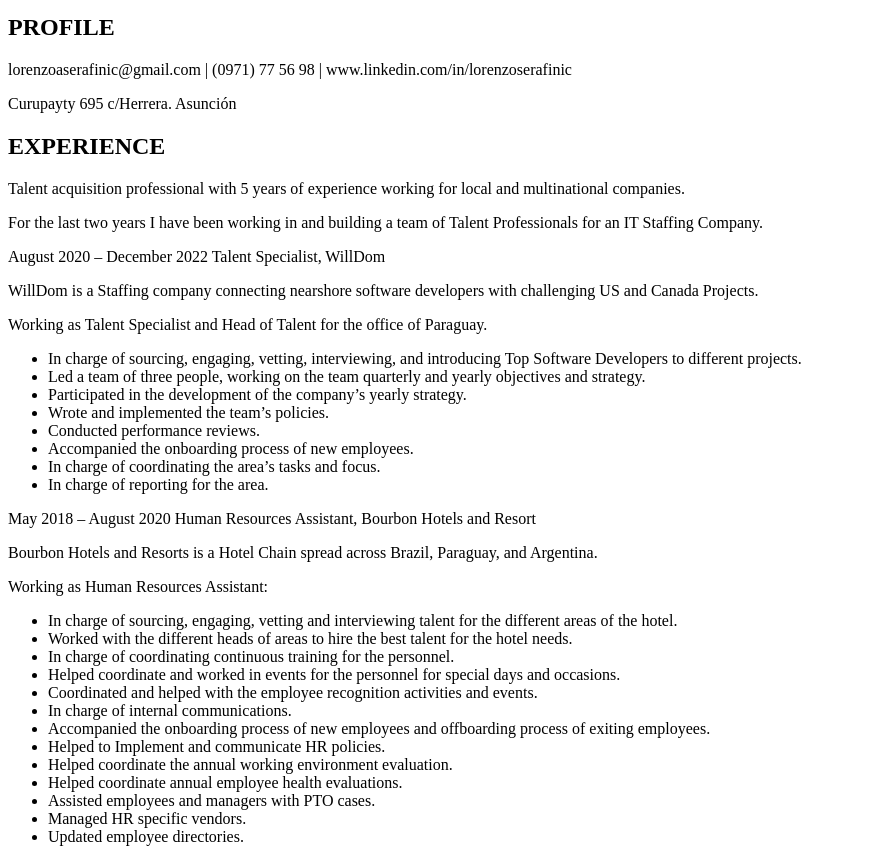
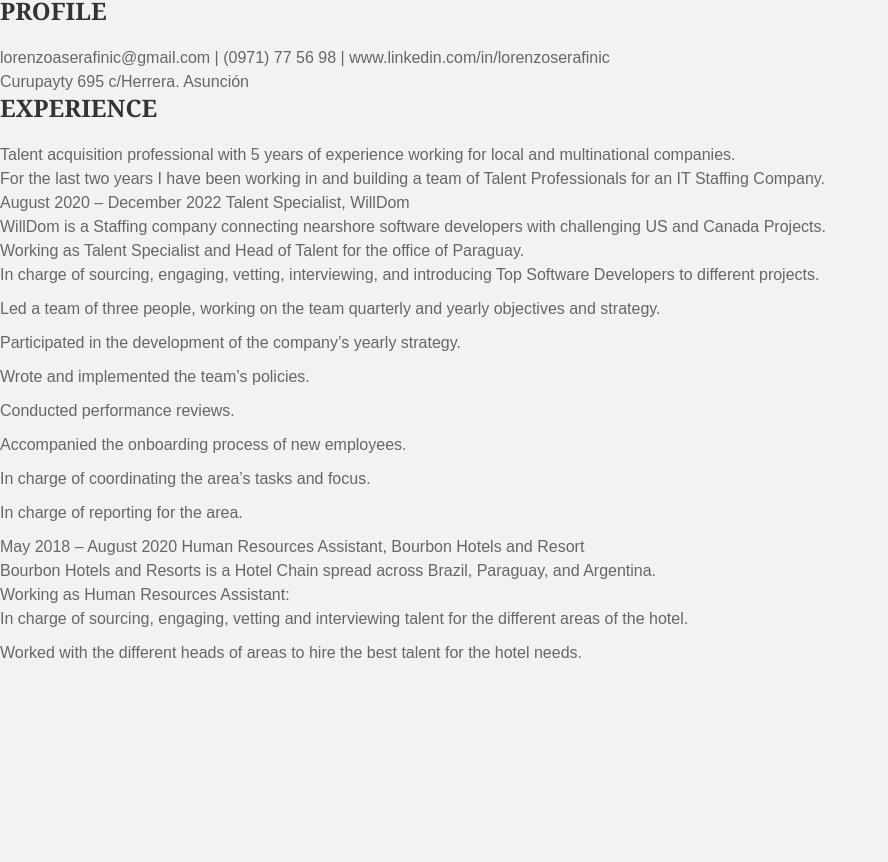
Before and after one commit to Loseca/supreme-sniffle, a plain HTML site: page index.html in a window 1280 px wide. Shown: the part 66-928 px from the top of the page, without its empty margins (0-888 px from the left). After the commit the page ends 800 px from the top, so only its background shows below. Drawn offline with Linux system fonts and the light colour scheme.

Commit message:
Update index.html

```diff
--- a/index.html
+++ b/index.html
@@ -2,6 +2,58 @@
 <html>
 <head>
 	<title>CV de Lorenzo Serafini</title>
+	<style>
+		body {
+			background-color: #f2f2f2;
+			font-family: Arial, sans-serif;
+			font-size: 16px;
+			line-height: 1.5;
+			margin: 0;
+			padding: 0;
+		}
+
+		h1, h2, h3, h4, h5, h6 {
+			color: #333;
+			font-family: Georgia, serif;
+			font-weight: bold;
+			margin: 0;
+			padding: 0;
+		}
+
+		h1 {
+			font-size: 36px;
+			line-height: 1.2;
+			margin-bottom: 20px;
+		}
+
+		h2 {
+			font-size: 24px;
+			line-height: 1.2;
+			margin-bottom: 20px;
+		}
+
+		p {
+			color: #666;
+			font-family: Arial, sans-serif;
+			font-size: 16px;
+			line-height: 1.5;
+			margin: 0;
+			padding: 0;
+		}
+
+		ul {
+			color: #666;
+			font-family: Arial, sans-serif;
+			font-size: 16px;
+			line-height: 1.5;
+			margin: 0;
+			padding: 0;
+		}
+
+		li {
+			margin-bottom: 10px;
+		}
+	</style>
 </head>
 <body>
 	<h1>LORENZO SERAFINI</h1>
@@ -30,17 +82,3 @@
 	<ul>
 		<li>In charge of sourcing, engaging, vetting and interviewing talent for the different areas of the hotel.</li>
 		<li>Worked with the different heads of areas to hire the best talent for the hotel needs.</li>
-		<li>In charge of coordinating continuous training for the personnel.</li>
-		<li>Helped coordinate and worked in events for the personnel for special days and occasions.</li>
-		<li>Coordinated and helped with the employee recognition activities and events.</li>
-		<li>In charge of internal communications.</li>
-		<li>Accompanied the onboarding process of new employees and offboarding process of exiting employees.</li>
-		<li>Helped to Implement and communicate HR policies.</li>
-		<li>Helped coordinate the annual working environment evaluation.</li>
-		<li>Helped coordinate annual employee health evaluations.</li>
-		<li>Assisted employees and managers with PTO cases.</li>
-		<li>Managed HR specific vendors.</li>
-		<li>Updated employee directories.</li>
-	</ul>
-</body>
-</html>
```
